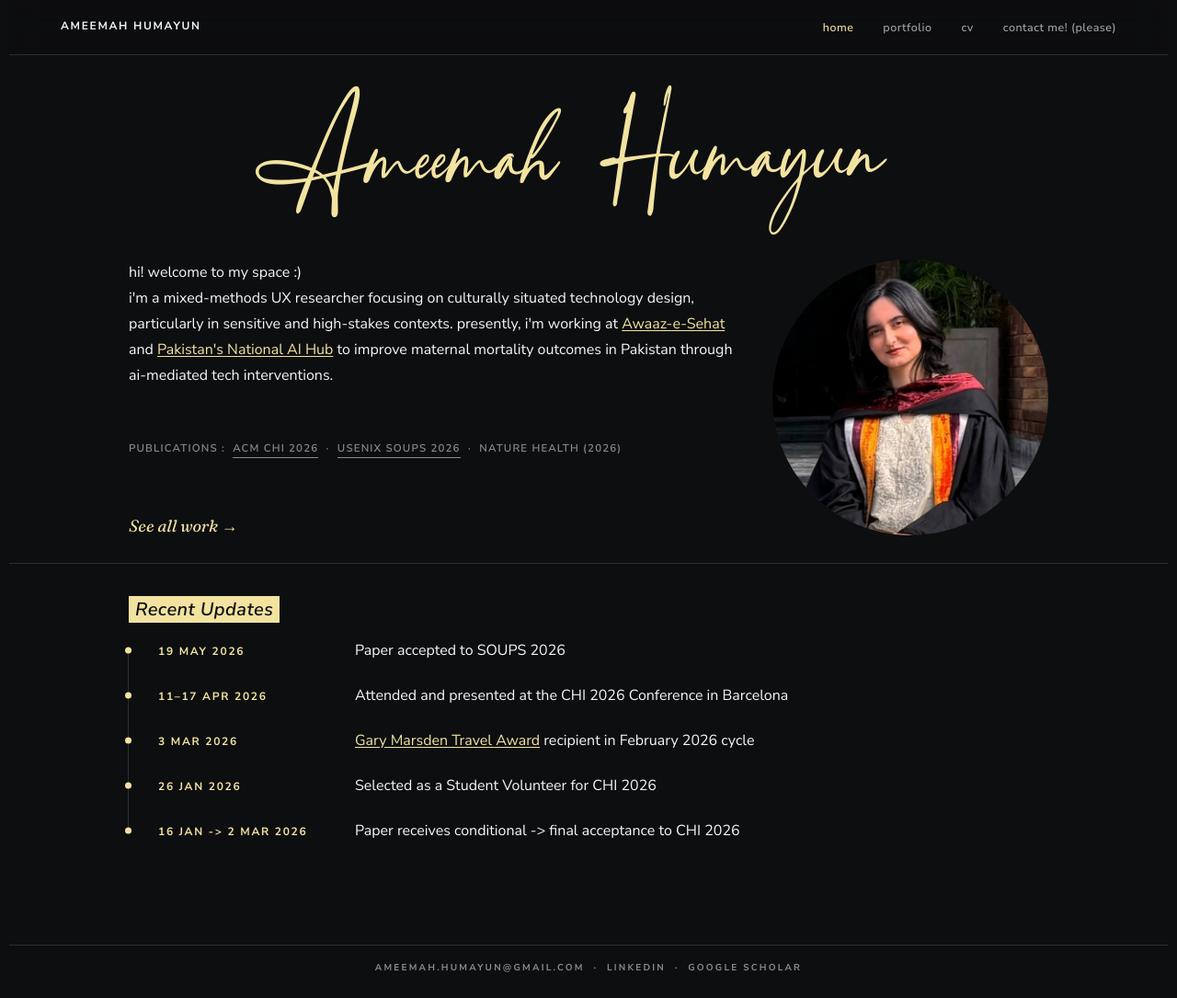
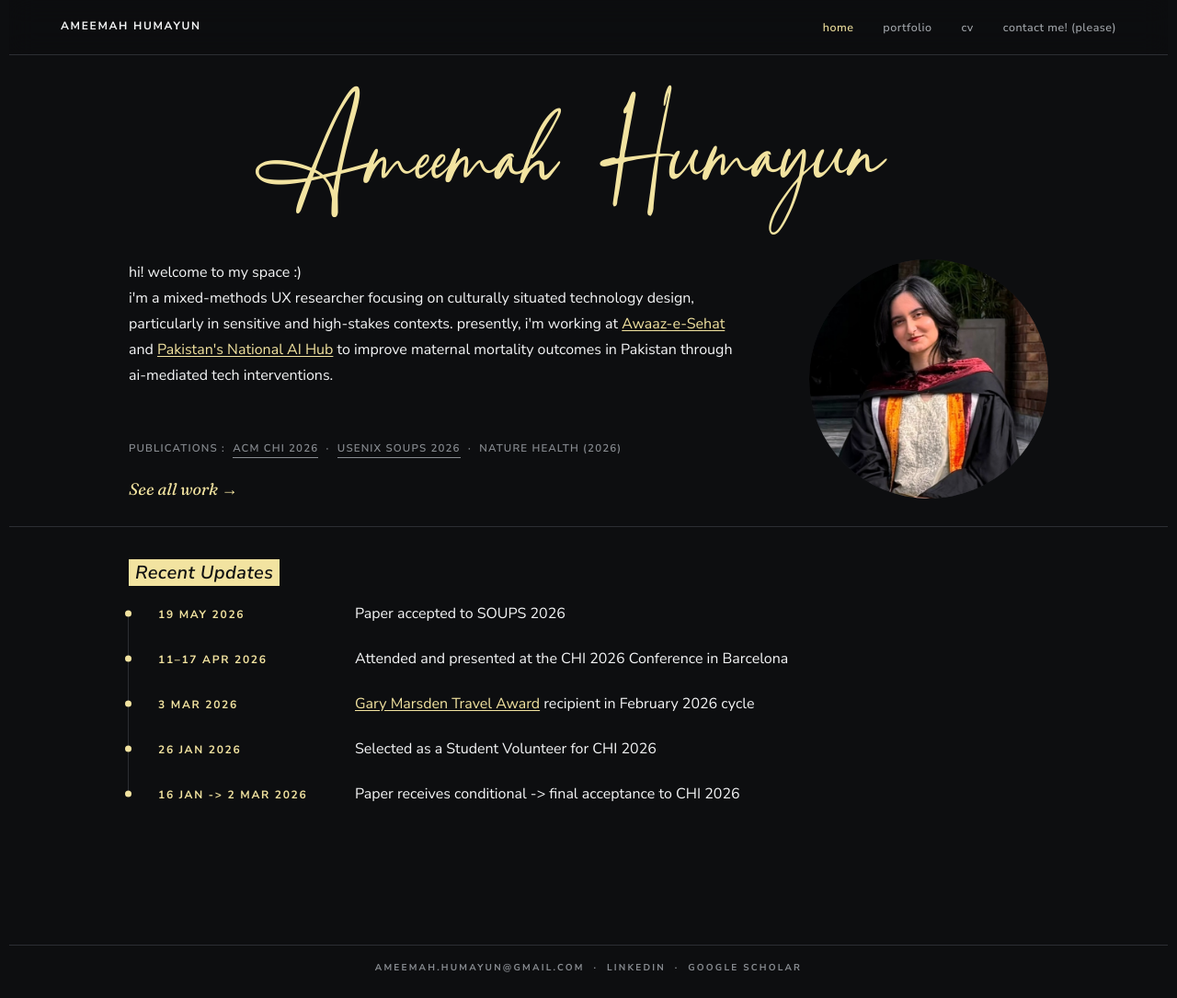
Before and after one commit to ameemahumayun/ameemahumayun.github.io, a Jekyll site: the page built from index.html, in a window 1280 px wide and 1085 px high. Shown: the whole window at 92% size. Built offline with Jekyll 4.4.1, drawn with Linux system fonts in a browser that asks for light colours.

Commit message:
Tighten Publications-to-See-all-work gap, resize circle to match
CTA margin-top back down to 1rem (was artificially stretched to
3.75rem to fit a bigger circle). Shrunk the circle from 300px to
260px to keep it bottom-aligned with "See all work" at the new,
tighter column height (verified within 0.5px). 260px still reads
as a proportionate portrait circle, not undersized, so kept the
circle shape rather than switching to a rounded square.

```diff
--- a/assets/css/components.css
+++ b/assets/css/components.css
@@ -221,7 +221,7 @@
   border-radius: 50%;
   border: none;
   object-position: center 15%;
-  width: 300px;
+  width: 260px;
   flex-shrink: 0;
 }
 @media (max-width: 900px) {
--- a/index.html
+++ b/index.html
@@ -18,7 +18,7 @@ description: Mixed-methods UX researcher working on human-centered AI for health
           <a href="https://www.usenix.org/conference/soups2026/presentation/shanza" target="_blank" rel="noopener" class="link-quiet link-underline-mute">USENIX SOUPS 2026</a> &nbsp;·&nbsp;
           <span>Nature Health (2026)</span>
         </p>
-        <p style="margin-top:3.75rem;">
+        <p style="margin-top:1rem;">
           <a href="{{ '/work/' | relative_url }}" class="serif" style="font-size:1.125rem;">See all work &rarr;</a>
         </p>
       </div>
```
